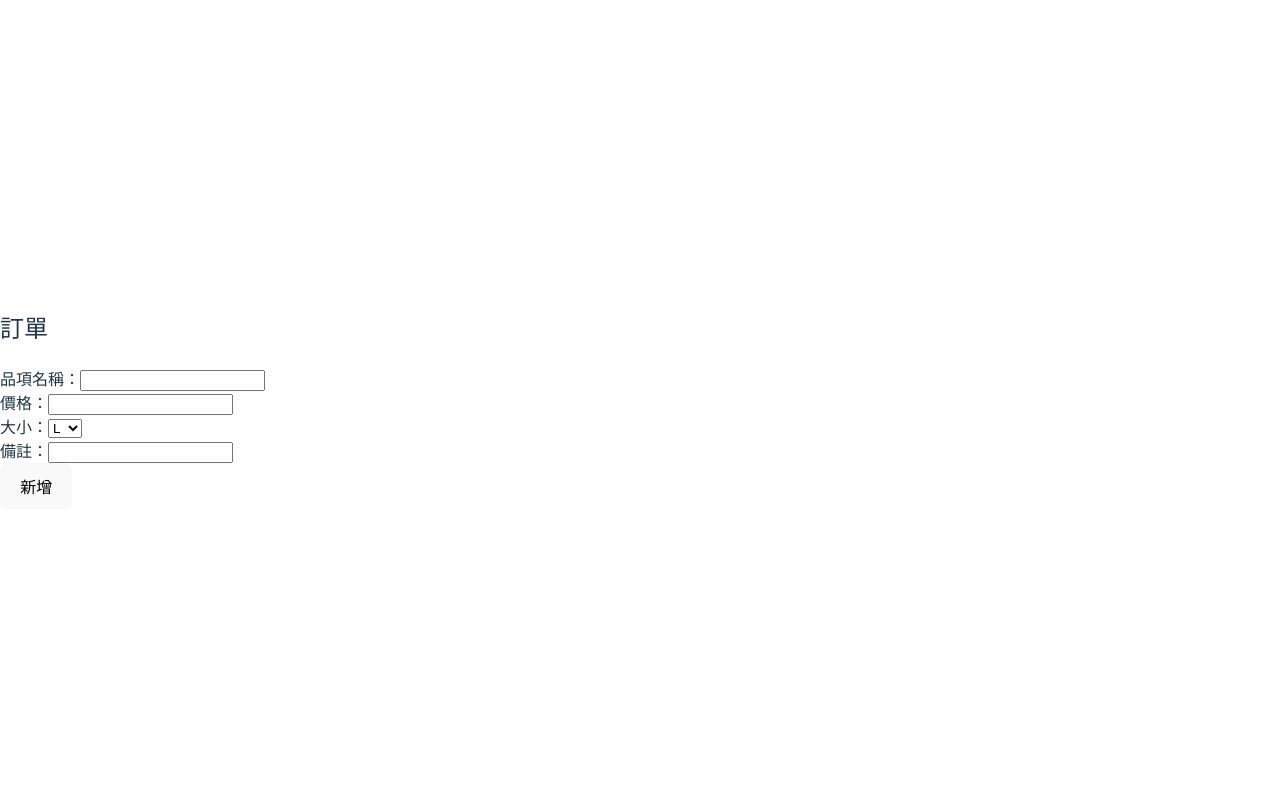
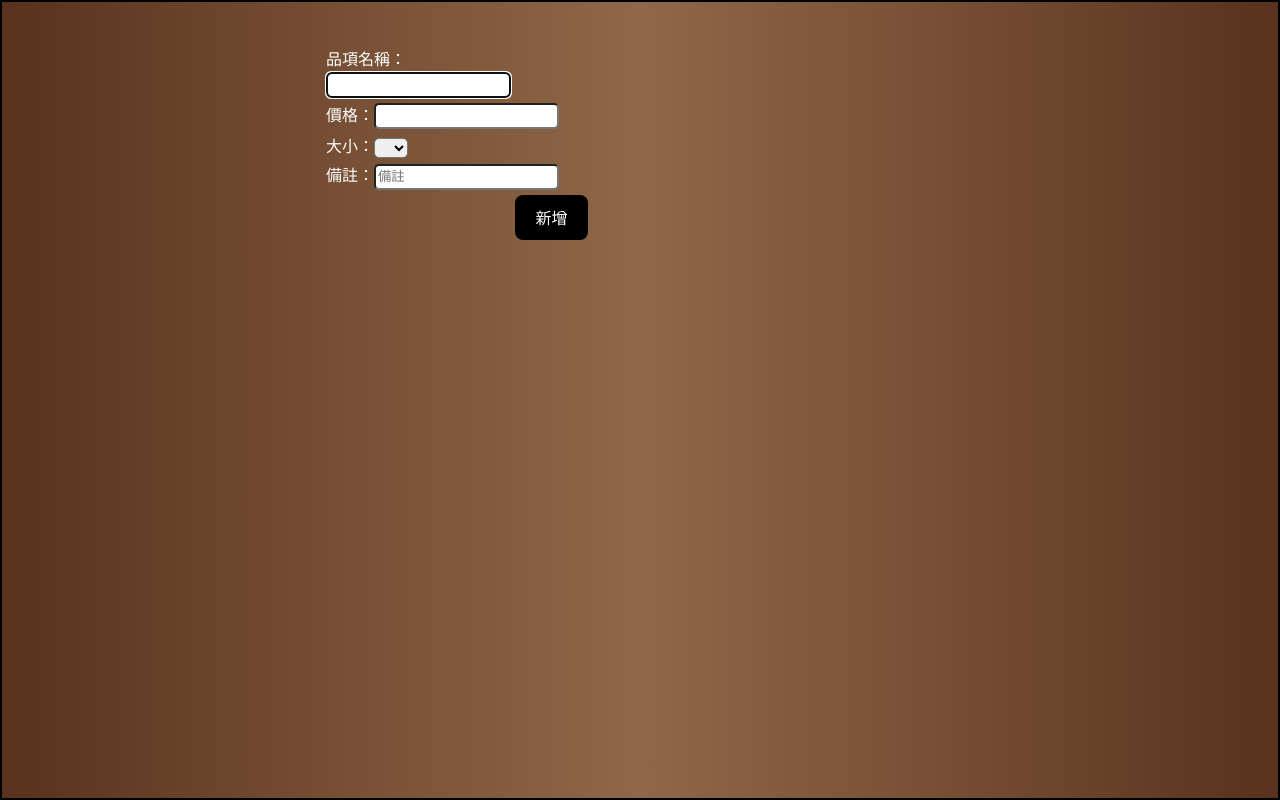
Before and after one commit to Ciaossuiam/CoffeeShop, a Vue app: page / in a window 1280 px wide. Built offline with nearby package versions, Linux system fonts and the light colour scheme.

Commit message:
基本功能

```diff
--- a/src/App.vue
+++ b/src/App.vue
@@ -1,10 +1,40 @@
 <script setup lang="ts">
+import { ref } from 'vue';
 import OrderList from './components/OrderList.vue';
+import ShoppingCart from './components/ShoppingCart.vue'
+
+const data = ref<Array<Object>>([])
+let arr:any = []
+const handleChildEvent = (element: object) => {
+    arr = [element, ...arr]
+    data.value = arr
+}
 </script>
 
 <template>
-    <OrderList />
+    <div class="app">
+        <div class="order-box">
+            <OrderList @shoppingCart="handleChildEvent" />
+            <ShoppingCart :data="data" />
+        </div>
+    </div>
 </template>
 
 <style scoped>
+.app {
+    width: 100%;
+    min-height: 100vh;
+    display: flex;
+    justify-content: center;
+    padding-top: 20px;
+    border: 2px solid black;
+    box-sizing: border-box;
+    background: linear-gradient(to right, #59321D 0%, #8F6849 50%, #59321D 100%);
+    & .order-box {
+        width: 50%;
+        display: flex;
+        justify-content: space-between;
+        padding: 20px;
+    }
+}
 </style>
--- a/src/components/OrderList.vue
+++ b/src/components/OrderList.vue
@@ -1,38 +1,91 @@
 <script setup lang="ts">
+import { ref } from 'vue';
 
+const emit = defineEmits();
+
+const coffeeName = ref<string>()
+const coffeePrice = ref<number>()
+const coffeeSize = ref<string>()
+const coffeeNote = ref<string>()
+const order = ref<Object>({})
+
+const add = () => {
+    order.value = {
+        name: coffeeName.value,
+        price: coffeePrice.value,
+        size: coffeeSize.value,
+        note: coffeeNote.value
+    }
+    localStorage.setItem('shoppingCart', JSON.stringify(order.value))
+    emit('shoppingCart', {
+        name: coffeeName.value,
+        price: coffeePrice.value,
+        size: coffeeSize.value,
+        note: coffeeNote.value
+    })
+}
 </script>
 
 <template>
   <!-- <h1>{{ msg }}</h1> -->
 
-  <div>
+  <div class="order-list">
     <!-- <button type=button" @click="count++">count is {{ count }}</button> -->
-    <h2 class="order">訂單</h2>
-    <div>
+    <div class="field">
         <label for="name">品項名稱：</label>
-        <input type="text" id="name">
+        <input type="text" id="name" v-model="coffeeName" autofocus>
     </div>
-    <div>
+    <div class="field">
         <label for="price">價格：</label>
-        <input type="text" id="price">
+        <input type="number" id="price" v-model="coffeePrice">
     </div>
-    <div>
+    <div class="field">
         <label for="size">大小：</label>
-        <select id="size">
+        <select id="size"  v-model="coffeeSize">
             <option value="L">L</option>
             <option value="M">M</option>
             <option value="S">S</option>
         </select>
     </div>
-    <div>
+    <div class="field">
         <label for="note">備註：</label>
-        <input type="text" id="note">
+        <input type="text" id="note" v-model="coffeeNote" placeholder="備註">
     </div>
-    <button type="button">新增</button>
+    <div class="order-footer">
+        <button type="button" @click="add">新增</button>
+    </div>
   </div>
 </template>
 
-<style lang="scss" scoped>
-
-
+<style scoped>
+.order-list {
+    font-weight: 700;
+    color: white;
+    & .field {
+        margin: 5px;
+        & input {
+            height: 20px;
+            border-radius: 5px;
+            color: black;
+        }
+        & select {
+            height: 20px;
+            border-radius: 5px;
+            color: black;
+            & option {
+                color: black;
+            }
+        }
+    }
+    & .order-footer {
+        display: flex;
+        justify-content: flex-end;
+    }
+    & button {
+        /* background: #877865; */
+        background-color: black;
+        color: white;
+        font-weight: 700;
+    }
+}
 </style>
--- /dev/null
+++ b/src/components/ShoppingCart.vue
@@ -0,0 +1,38 @@
+<script setup lang="ts">
+const props = defineProps({
+    data: Object
+})
+</script>
+
+<template>
+    <div class="shopping-cart">
+        <ul>
+            <li v-for="item in props.data">
+                <div>品項名稱：{{ item.name }}</div>
+                <div>價格：{{ item.price }}</div>
+                <div>大小：{{ item.size }}</div>
+                <div>備註：{{ item.note }}</div>
+            </li>
+        </ul>
+    </div>
+</template>
+
+<style scoped>
+.shopping-cart {
+    width: 60%;
+    color: white;
+    font-weight: 700;
+    & ul {
+        padding: 0;
+        & li {
+            border-bottom: 2px dashed black;
+            box-sizing: border-box;
+            list-style-type: none;
+            padding: 20px;
+            &:last-of-type {
+                border: none;
+            }
+        }
+    }
+}
+</style>
--- a/src/style.css
+++ b/src/style.css
@@ -25,9 +25,7 @@ a:hover {
 
 body {
   margin: 0;
-  display: flex;
-  place-items: center;
-  min-width: 320px;
+  width: 100%;
   min-height: 100vh;
 }
 
@@ -55,14 +53,6 @@ button:focus-visible {
   outline: 4px auto -webkit-focus-ring-color;
 }
 
-.card {
-  padding: 2em;
-}
-
-#app {
-  max-width: 1280px;
-}
-
 @media (prefers-color-scheme: light) {
   :root {
     color: #213547;
```
